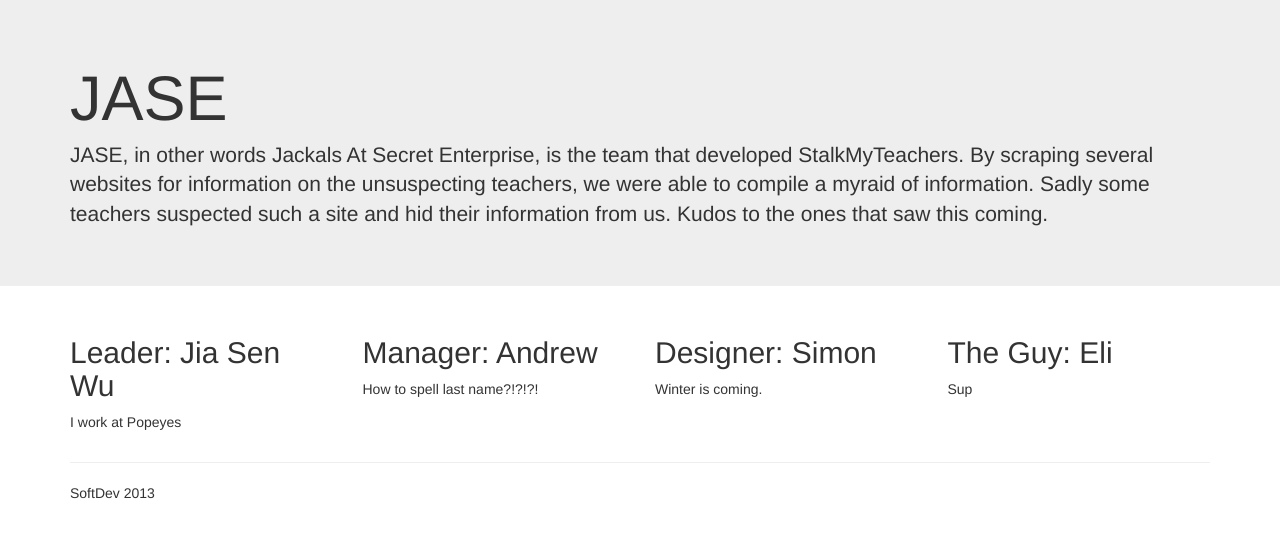
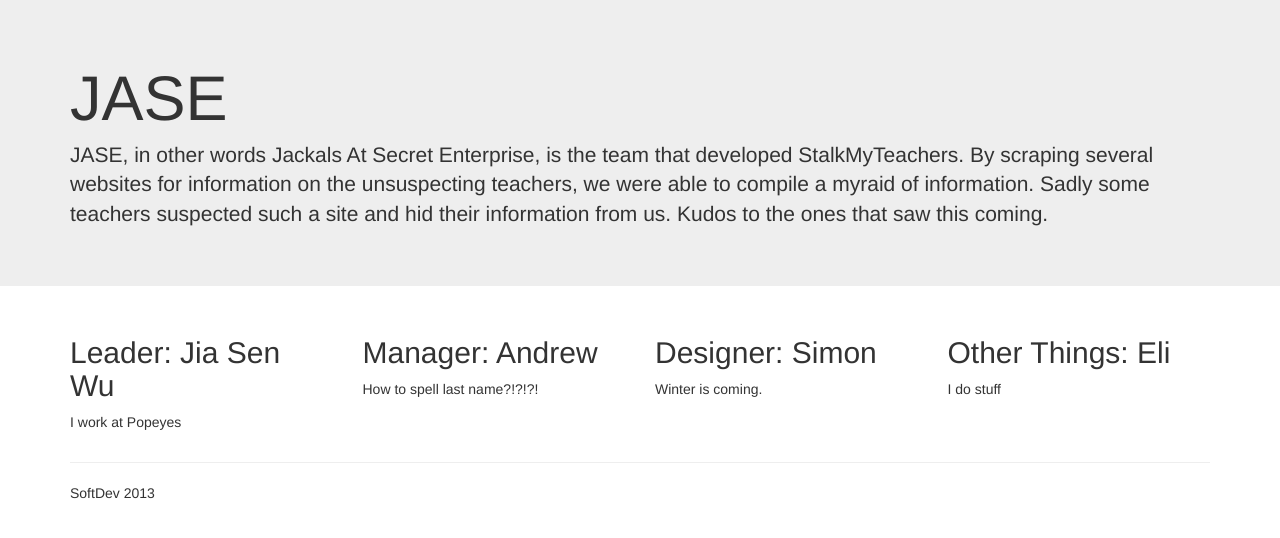
Before and after one commit to stuycs-softdev/proj2-pd6-08-JASE, a Flask app: template templates/about.html in a window 1280 px wide. Shown: the part 51-589 px from the top of the page. Run offline with Flask 2, Linux system fonts and the light colour scheme; the template is opened without the code that fills it, so the values that code supplies are empty; some libraries are stand-ins or nearby versions.

Commit message:
changed my description

```diff
--- a/templates/about.html
+++ b/templates/about.html
@@ -66,8 +66,8 @@
           <p>Winter is coming.</p>
         </div>
 	<div class="col-md-3">
-          <h2>The Guy: Eli</h2>
-          <p>Sup</p>
+          <h2>Other Things: Eli</h2>
+          <p> I do stuff </p>
         </div>
       </div>
 
```
